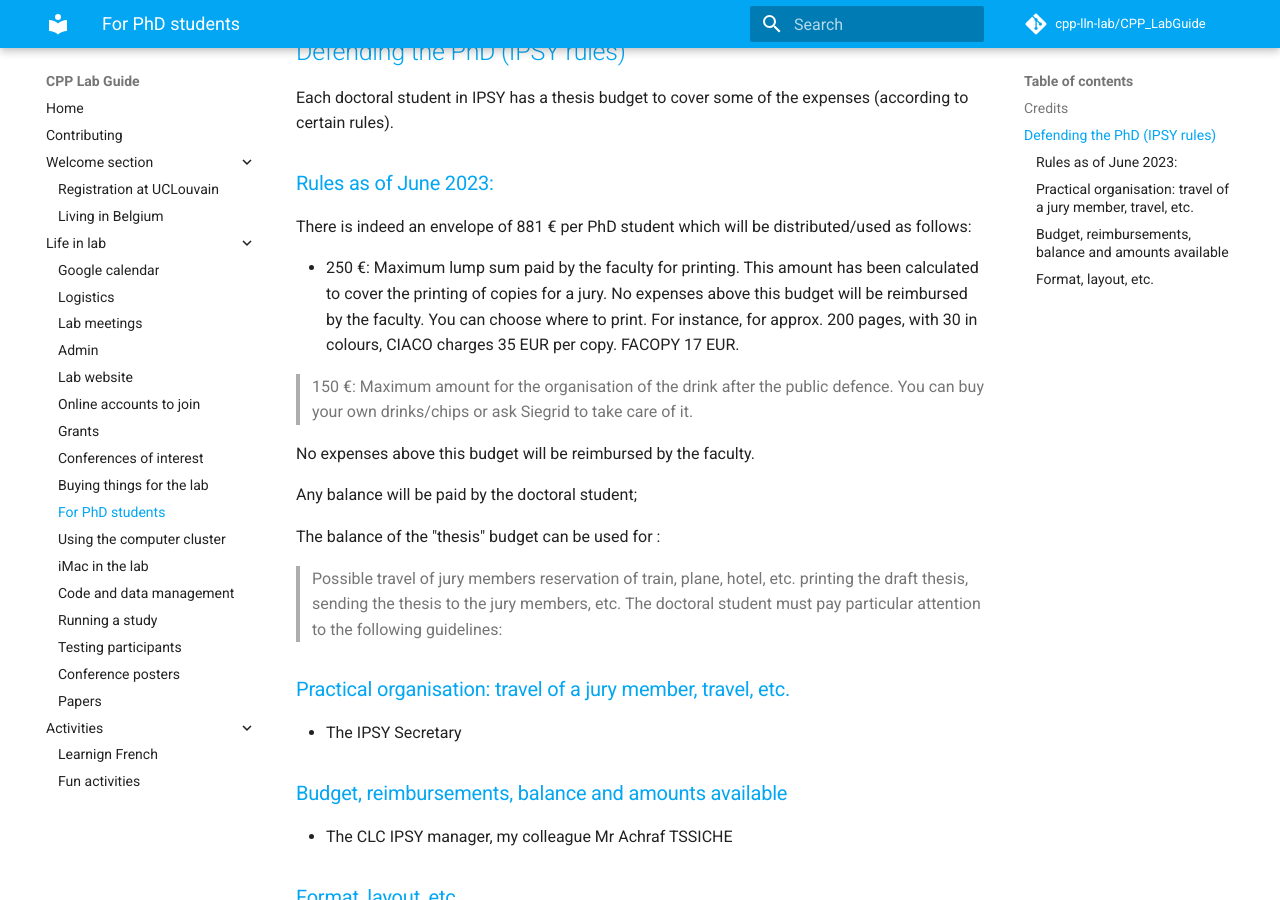
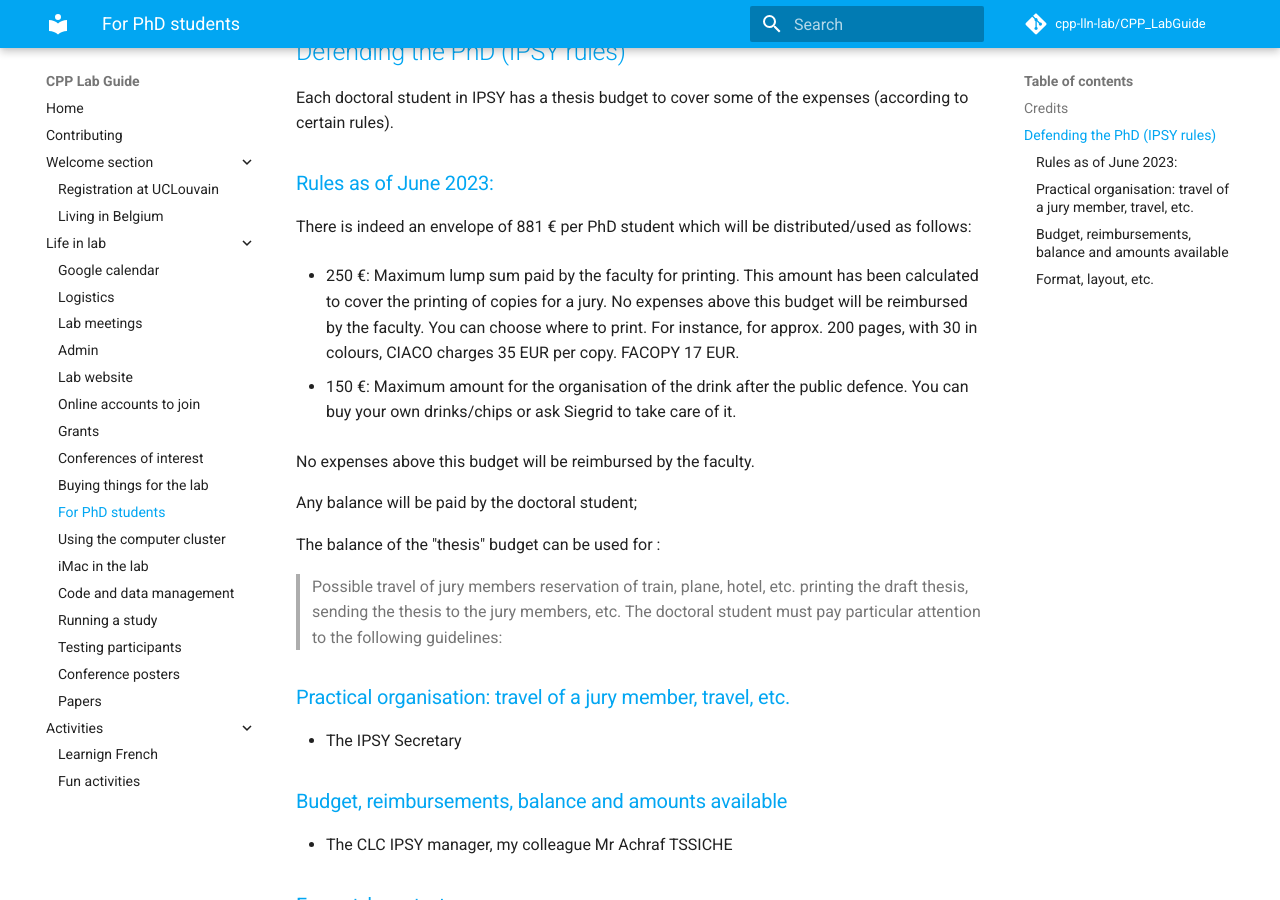
Before and after one commit to cpp-lln-lab/CPP_LabGuide, an MkDocs documentation site: the page built from doc/for_phd_students.md, in a window 1280 px wide and 900 px high, scrolled down 613 px. Built offline with MkDocs 1.6.1 and Material for MkDocs 9.7.7, drawn with Linux system fonts in a browser that asks for light colours; comment, search, counter and statistics services are not loaded.

```diff
--- a/doc/for_phd_students.md
+++ b/doc/for_phd_students.md
@@ -31,7 +31,8 @@ There is indeed an envelope of 881 € per PhD student which will be distributed
 
 * 250 €: Maximum lump sum paid by the faculty for printing. This amount has been calculated to cover the printing of copies for a jury. No expenses above this budget will be reimbursed by the faculty. You can choose where to print. For instance, for approx. 200 pages, with 30 in colours, CIACO charges 35 EUR per copy. FACOPY 17 EUR.
 
-> 150 €: Maximum amount for the organisation of the drink after the public defence. You can buy your own drinks/chips or ask Siegrid to take care of it.
+* 150 €: Maximum amount for the organisation of the drink after the public defence. You can buy your own drinks/chips or ask Siegrid to take care of it.
+
 
 No expenses above this budget will be reimbursed by the faculty.
 
```
